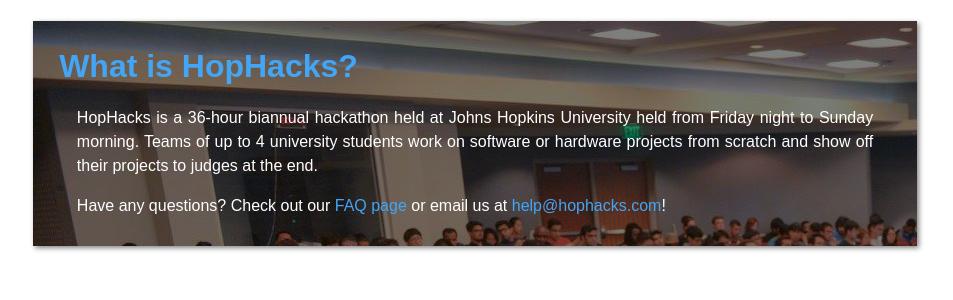
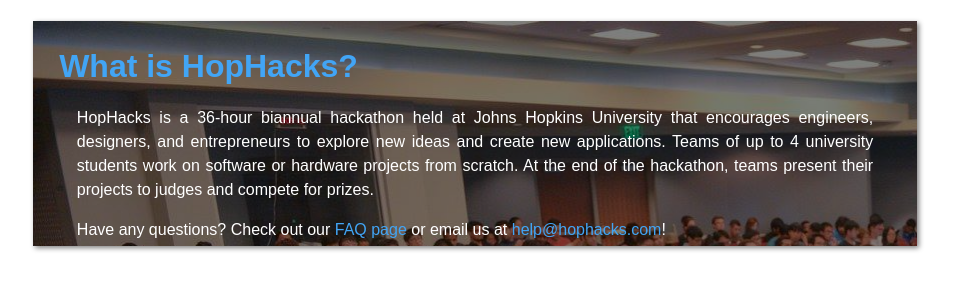
Before and after one commit to Elizabeth-Cho/Elizabeth-Cho.github.io, a Jekyll site: the page demos/hophacks/hophacks.html, which Jekyll copies as it is, in a window 1280 px wide. Shown: the top 300 px of the page, without its empty margins (165-1118 px from the left). Built offline with Jekyll 4.4.1, drawn with Linux system fonts in a browser that asks for light colours.

Commit message:
slight rewrite

```diff
--- a/demos/hophacks/hophacks.html
+++ b/demos/hophacks/hophacks.html
@@ -3,7 +3,7 @@
 <div class="content">
     <h1>What is HopHacks?</h1>
     <p>
-        HopHacks is a 36-hour biannual hackathon held at Johns Hopkins University held from Friday night to Sunday morning. Teams of up to 4 university students work on software or hardware projects from scratch and show off their projects to judges at the end.
+        HopHacks is a 36-hour biannual hackathon held at Johns Hopkins University that encourages engineers, designers, and entrepreneurs to explore new ideas and create new applications. Teams of up to 4 university students work on software or hardware projects from scratch. At the end of the hackathon, teams present their projects to judges and compete for prizes.
     </p>
     <p>
         Have any questions? Check out our <a href="https://hophacks.com/faq"> FAQ page</a> or email us at <a href="mailto:help@hophacks.com">help@hophacks.com</a>!
```
